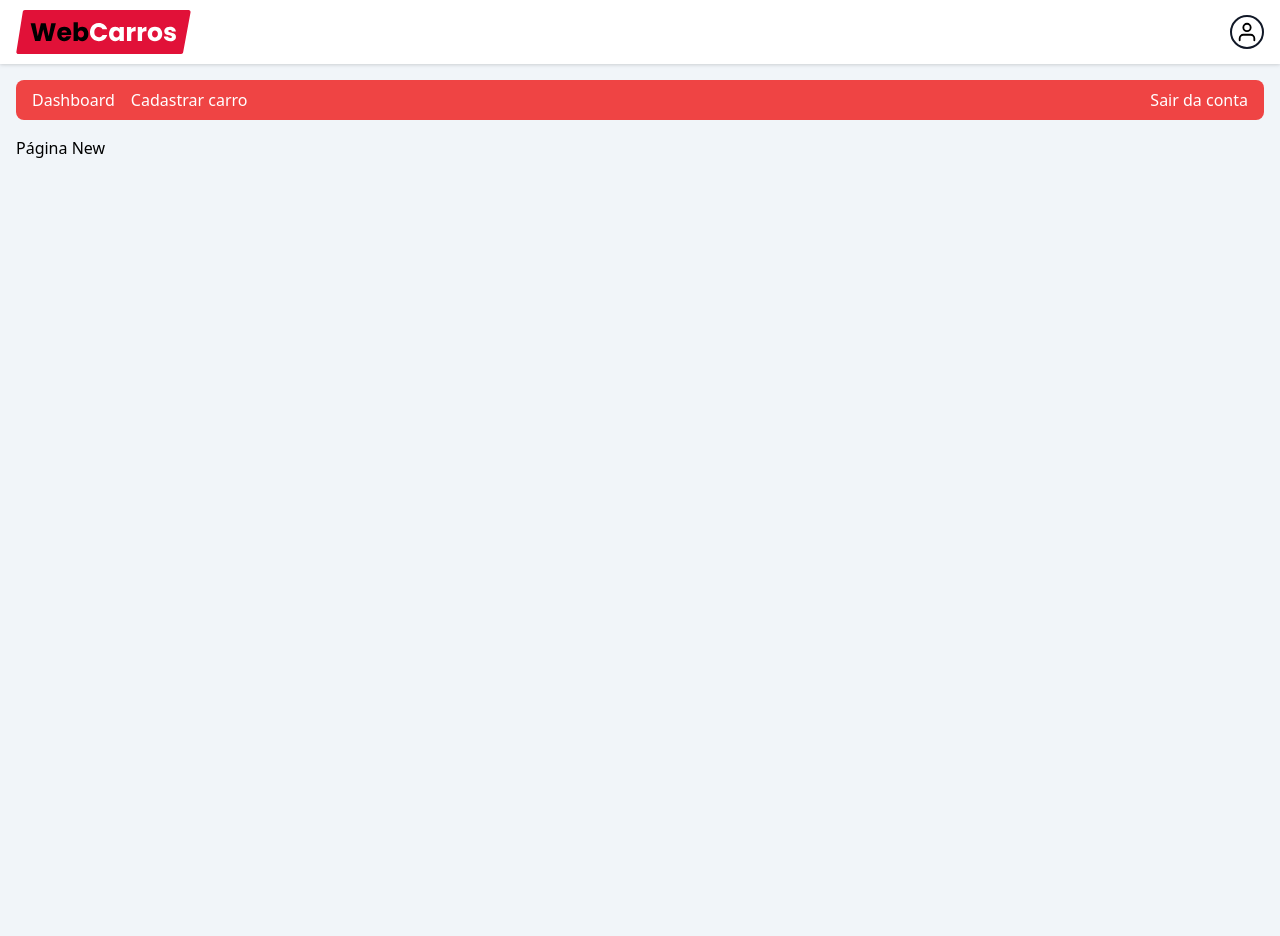
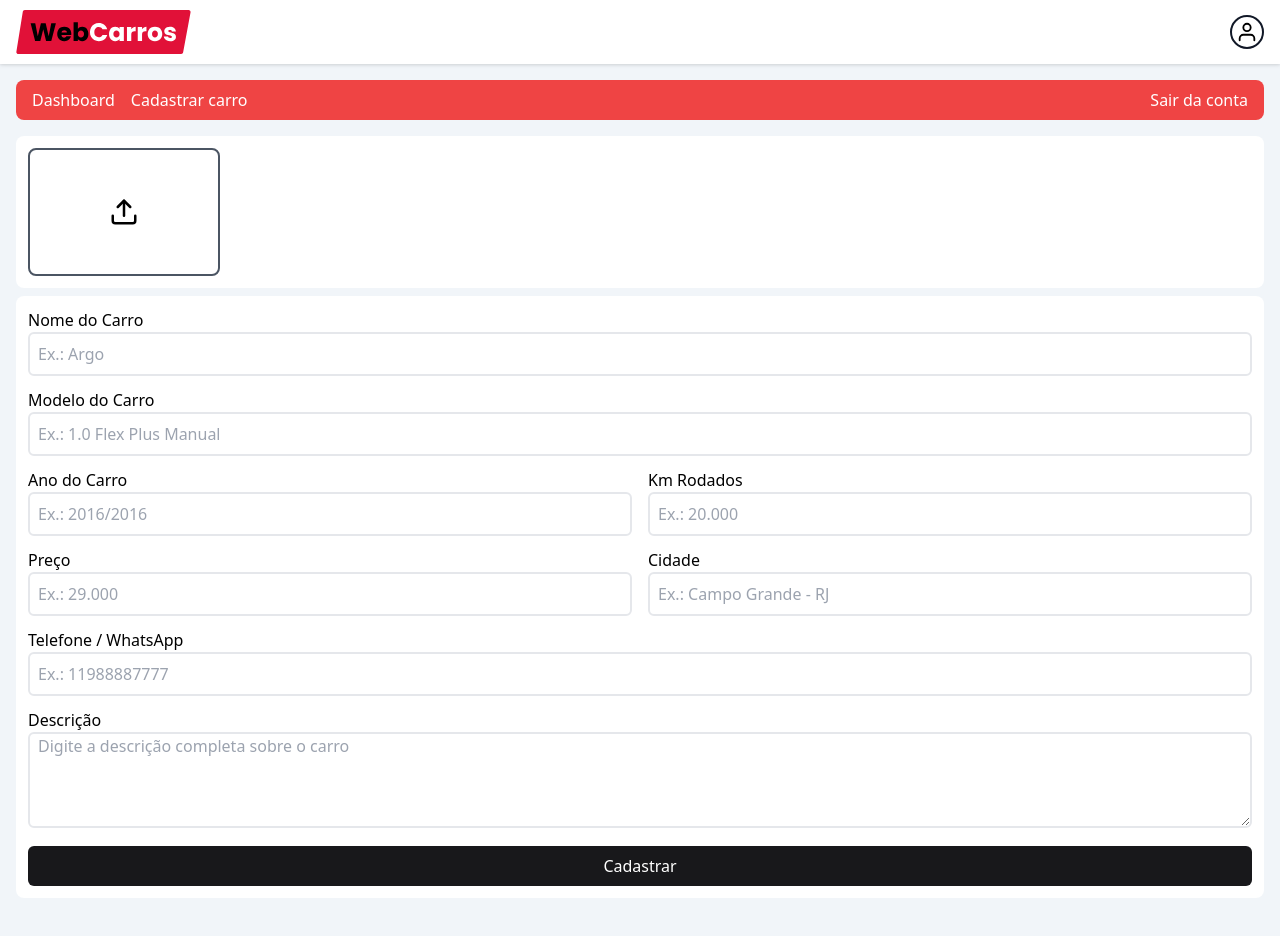
Before and after one commit to otaciliow/react-webcarros, a React (Vite) app: page /dashboard/new in a window 1280 px wide. Shown: the top 936 px of the page. Before the commit the page ends 800 px from the top, so only its background shows below. Built offline with nearby package versions, Linux system fonts and the light colour scheme; no server answers; sample sign-in values are in the browser's storage.

Commit message:
feat: add page's structure and initial setup

```diff
--- a/src/pages/dashboard/new/index.tsx
+++ b/src/pages/dashboard/new/index.tsx
@@ -1,11 +1,100 @@
+import { useForm } from "react-hook-form";
+import { z } from "zod";
+import { zodResolver } from "@hookform/resolvers/zod";
+
 import { Container } from "../../../components/container";
 import { DashboardHeader } from "../../../components/panelheader";
+import { Input } from "../../../components/input";
+
+import { FiUpload } from "react-icons/fi";
+
+const schema = z.object({
+    name: z.string().nonempty('Este campo é obrigatório'),
+    model: z.string().nonempty('Este campo é obrigatório'),
+    year: z.string().nonempty('Este campo é obrigatório'),
+    km: z.string().nonempty('Este campo é obrigatório'),
+    price: z.string().nonempty('Este campo é obrigatório'),
+    city: z.string().nonempty('Este campo é obrigatório'),
+    whatsapp: z.string().min(1, 'O telefone é obrigatório').refine((value) => /^(\d{10,11})$/.test(value.replace(/\D/g, '')), {
+        message: 'Número de telefone inválido'
+    }),
+    description: z.string().nonempty('Este campo é obrigatório'),
+})
+
+type FormData = z.infer<typeof schema>;
 
 export function New() {
+
+    const { register, handleSubmit, formState: { errors }, reset } = useForm<FormData>({
+        resolver: zodResolver(schema),
+        mode: "onChange",
+    });
+
+    function onSubmit(data: FormData) {
+        console.log(data)
+    }
+
     return (
         <Container>
             <DashboardHeader/>
-            <h1>Página New</h1>
+            <div className="w-full bg-white p-3 rounded-lg flex flex-col sm:flex-row items-center gap-2">
+                <button className="border-2 w-48 rounded-lg flex items-center justify-center cursor-pointer border-gray-600 h-32 md:w-48">
+                    <div className="absolute cursor-pointer">
+                        <FiUpload size={30} color="#000"/>
+                    </div>
+                    <div className="cursor-pointer">
+                        <input type="file" accept="image/*" className="opacity-0 cursor-pointer" />
+                    </div>
+                </button>
+
+            </div>
+
+            <div className="w-full bg-white p-3 rounded-lg flex flex-col sm:flex-row items-center gap-2 mt-2 mb-12">
+                <form className="w-full" onSubmit={handleSubmit(onSubmit)}>
+                    <div className="mb-3">
+                        <Input type="text" placeholder="Ex.: Argo" name="name" error={errors.name?.message} register={register} label="Nome do Carro" />
+                    </div>
+
+                    <div className="mb-3">
+                        <Input type="text" placeholder="Ex.: 1.0 Flex Plus Manual" name="model" error={errors.model?.message} register={register} label="Modelo do Carro" />
+                    </div>
+
+                    <div className="flex w-full mb-3 flex-row items-center gap-4">
+                        <div className="w-full">
+                            <Input type="text" placeholder="Ex.: 2016/2016" name="year" error={errors.year?.message} register={register} label="Ano do Carro" />
+                        </div>
+
+                        <div className="w-full">
+                            <Input type="text" placeholder="Ex.: 20.000" name="km" error={errors.km?.message} register={register} label="Km Rodados" />
+                        </div>
+                    </div>
+
+                    <div className="flex w-full mb-3 flex-row items-center gap-4">
+                        <div className="w-full">
+                            <Input type="text" placeholder="Ex.: 29.000" name="price" error={errors.price?.message} register={register} label="Preço" />
+                        </div>
+
+                        <div className="w-full">
+                            <Input type="text" placeholder="Ex.: Campo Grande - RJ" name="city" error={errors.city?.message} register={register} label="Cidade" />
+                        </div>
+                    </div>
+
+                    <div className="mb-3">
+                        <Input type="text" placeholder="Ex.: 11988887777" name="whatsapp" error={errors.whatsapp?.message} register={register} label="Telefone / WhatsApp" />
+                    </div>
+
+                    <div className="mb-3">
+                        <div className="flex items-center gap-2">
+                            <label htmlFor="" className="font-medium">Descrição</label>
+                            {errors.description && <p className="text-red-500">{errors.description?.message}</p>}
+                        </div>
+                        <textarea name="description" id="description" className="border-2 w-full rounded-md h-24 px-2" {...register("description")} placeholder="Digite a descrição completa sobre o carro" />
+                    </div>
+
+                    <button className=" w-full h-10 rounded-md bg-zinc-900 text-white font-medium">Cadastrar</button>
+
+                </form>
+            </div>
         </Container>
     )
 }
```
